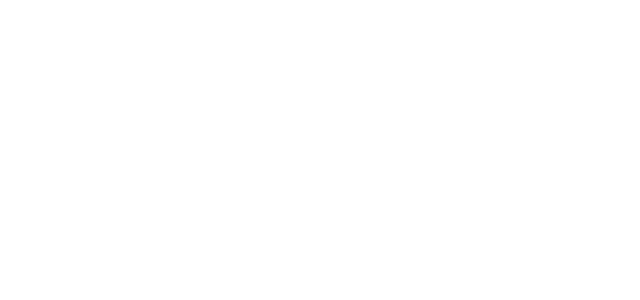
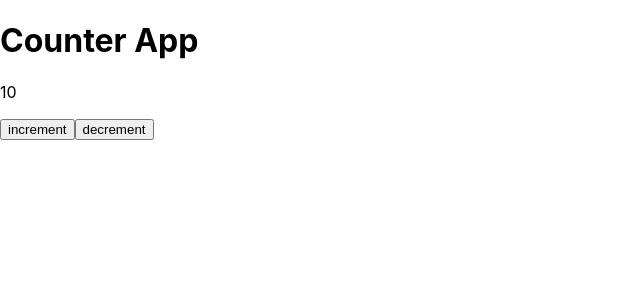
Before and after one commit to G7M7T1/Redux-Shopping-App, a React (Create React App) app: page / in a window 1280 px wide. Shown: the top 300 px of the page, without its empty margins (0-640 px from the left). Built offline with nearby package versions, Linux system fonts and the light colour scheme.

Commit message:
Update File

```diff
--- a/src/App.js
+++ b/src/App.js
@@ -1,10 +1,23 @@
-import logo from './logo.svg';
 import './App.css';
+import {useSelector} from "react-redux";
 
 function App() {
+  const counter = useSelector((state) => state.counter)
+
+  const increment = () => {
+
+  }
+
+  const decrement = () => {
+
+  }
+
   return (
-    <div className="App">
-
+    <div>
+      <h1>Counter App</h1>
+      <p>{counter}</p>
+      <button onClick={increment}>increment</button>
+      <button onClick={decrement}>decrement</button>
     </div>
   );
 }
--- a/src/store/index.js
+++ b/src/store/index.js
@@ -1,7 +1,7 @@
 import {createStore} from 'redux'
 
-const reducerFunction = (state = {counter: 0}, action) => {
-
+const reducerFunction = (state = {counter: 10}, action) => {
+    return state
 }
 
 const store = createStore(reducerFunction)
```
